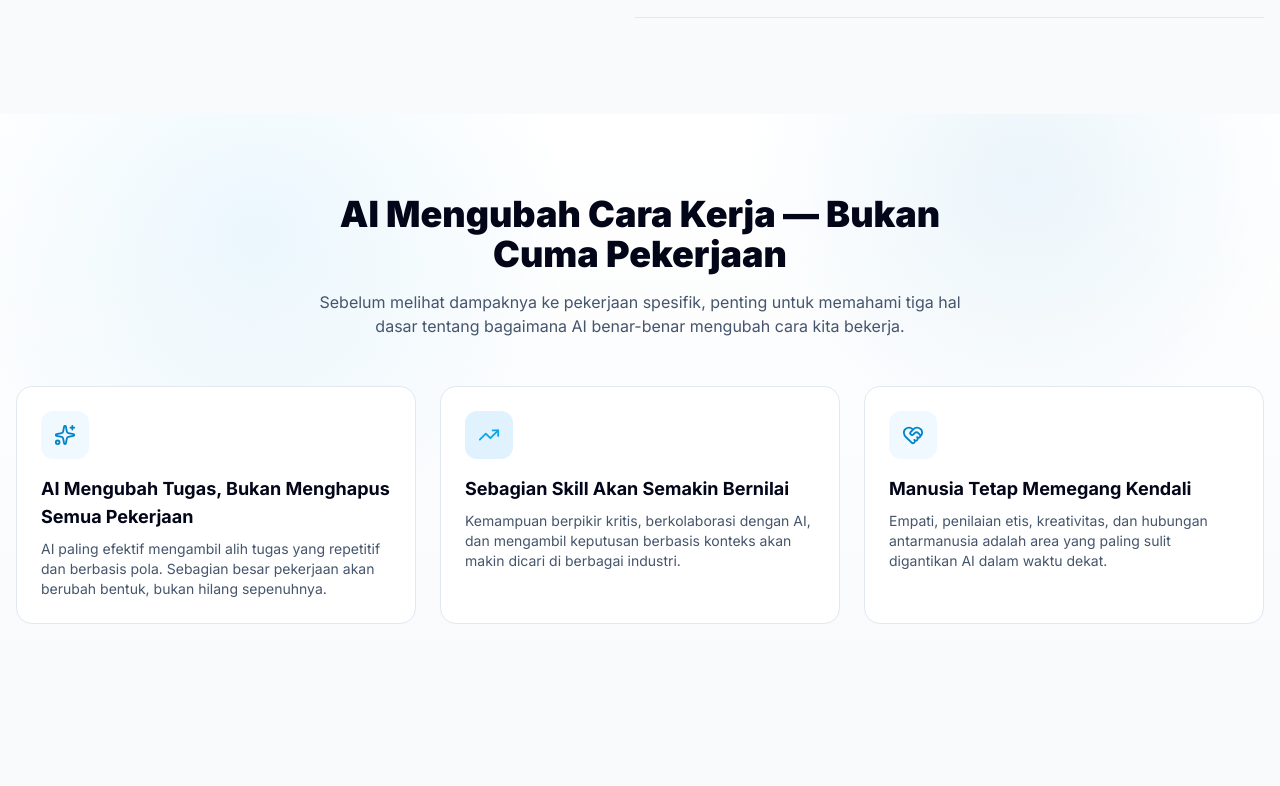
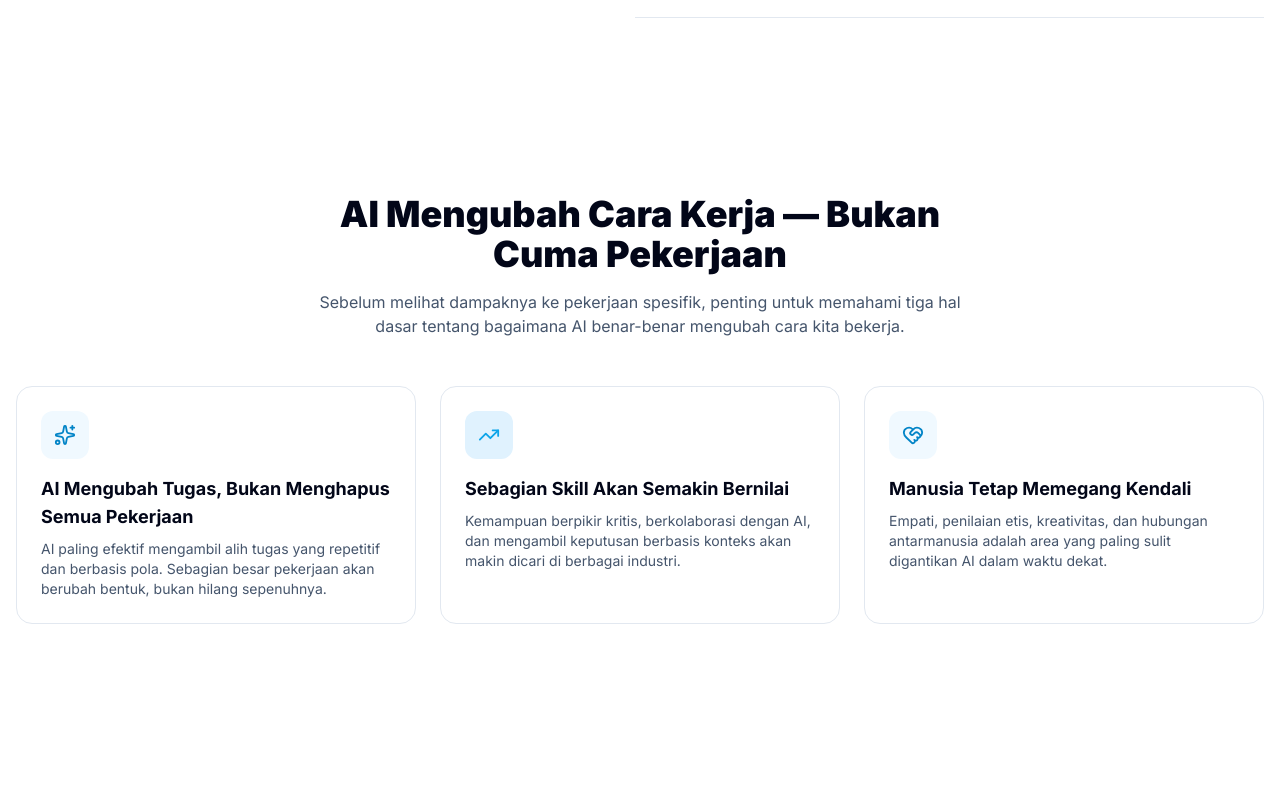
Before and after one commit to kevinazzaky/ai-job, a Next.js app: page / in a window 1280 px wide. Shown: the part 487-1273 px from the top of the page. Built offline with nearby package versions, Linux system fonts and the light colour scheme.

Commit message:
style: simplify global tokens, add shared font-display utility

```diff
--- a/app/globals.css
+++ b/app/globals.css
@@ -20,54 +20,10 @@ html {
 }
 
 body {
-  background: var(--color-soft);
+  background: #ffffff;
   color: #0f172a;
 }
 
-.section-pattern {
-  background-image:
-    radial-gradient(
-      circle at 20% 20%,
-      rgba(14, 165, 233, 0.08),
-      transparent 28%
-    ),
-    radial-gradient(
-      circle at 80% 10%,
-      rgba(2, 132, 199, 0.08),
-      transparent 24%
-    ),
-    linear-gradient(180deg, #ffffff 0%, #f8fafc 100%);
+.font-display {
+  font-family: var(--font-fraunces), serif;
 }
-
-.dark-pattern {
-  background:
-    radial-gradient(
-      circle at top right,
-      rgba(14, 165, 233, 0.22),
-      transparent 34%
-    ),
-    radial-gradient(
-      circle at bottom left,
-      rgba(2, 132, 199, 0.22),
-      transparent 36%
-    ),
-    linear-gradient(
-      135deg,
-      var(--color-primary) 0%,
-      var(--color-secondary) 55%,
-      var(--color-blue-dark) 100%
-    );
-}
-
-.card-hover {
-  transition:
-    transform 220ms ease,
-    box-shadow 220ms ease,
-    border-color 220ms ease,
-    background 220ms ease;
-}
-
-.card-hover:hover {
-  transform: translateY(-6px);
-  box-shadow: 0 24px 70px rgba(15, 23, 42, 0.12);
-}
```
